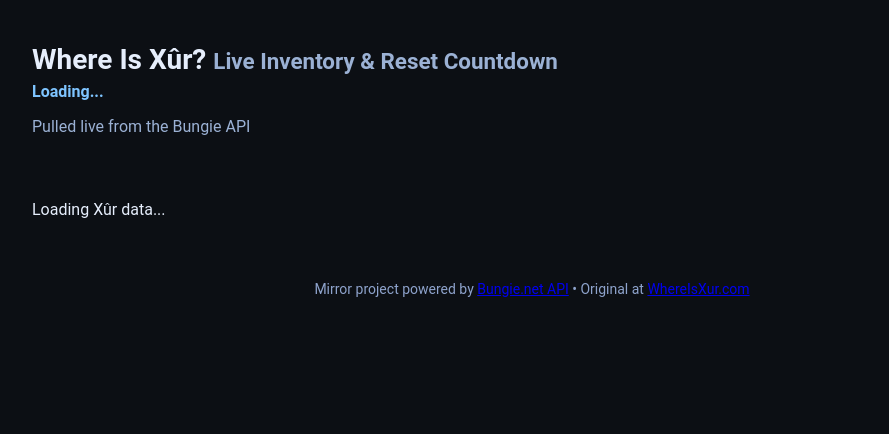
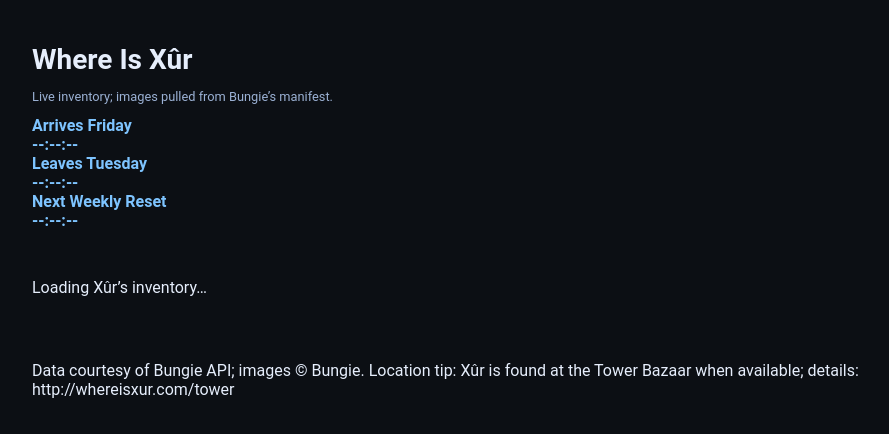
Before and after one commit to Benntt/whereisxur, a plain HTML site: page index.html in a window 1280 px wide. Shown: the whole page, without its empty margins (108-997 px from the left). Drawn offline with Linux system fonts and the light colour scheme; files that its build step writes are made by us from their sources.

Commit message:
Update index.html

```diff
--- a/index.html
+++ b/index.html
@@ -2,29 +2,51 @@
 <html lang="en">
 <head>
   <meta charset="utf-8" />
-  <title>Where Is Xûr? Destiny 2 Live Inventory + Reset Timer</title>
-  <meta name="description" content="Live Destiny 2 Xûr inventory directly from the Bungie API with item images, exotic gear, and countdown to next reset." />
-  <meta name="keywords" content="Where is Xur, Destiny 2, Xur inventory, Xur location, Exotic vendor, Bungie API, Strange Coins, Ash and Iron" />
+  <title>Where Is Xûr — Live Inventory</title>
   <meta name="viewport" content="width=device-width, initial-scale=1" />
-  <link rel="stylesheet" href="styles.css" />
+  <meta name="description" content="Live Xûr inventory with images, arrival and reset countdowns; sourced via the Bungie API." />
+  <meta name="robots" content="index,follow" />
+  <link rel="preconnect" href="https://www.bungie.net" />
+  <link rel="stylesheet" href="assets/styles.css" />
+  <link rel="icon" href="assets/favicon.png" />
+  <meta property="og:title" content="Where Is Xûr — Live Inventory" />
+  <meta property="og:description" content="Live Xûr inventory with images, arrival and reset countdowns; sourced via the Bungie API." />
+  <meta property="og:type" content="website" />
 </head>
 <body>
   <header class="wrap">
-    <h1>Where Is Xûr? <span class="sub">Live Inventory & Reset Countdown</span></h1>
-    <div id="countdown" class="timer">Loading...</div>
-    <p class="note">Pulled live from the Bungie API</p>
+    <h1>Where Is Xûr</h1>
+    <p class="sub">Live inventory; images pulled from Bungie’s manifest.</p>
+
+    <section class="timers">
+      <div class="timer">
+        <div class="label">Arrives Friday</div>
+        <div id="arriveCountdown" class="value">--:--:--</div>
+      </div>
+      <div class="timer">
+        <div class="label">Leaves Tuesday</div>
+        <div id="leaveCountdown" class="value">--:--:--</div>
+      </div>
+      <div class="timer">
+        <div class="label">Next Weekly Reset</div>
+        <div id="resetCountdown" class="value">--:--:--</div>
+      </div>
+    </section>
   </header>
 
   <main class="wrap">
-    <section id="status">Loading Xûr data...</section>
-    <section id="inventory" class="grid"></section>
+    <section id="status" class="status">Loading Xûr’s inventory…</section>
+
+    <section id="inventory" class="grid" aria-live="polite" aria-busy="true"></section>
   </main>
 
-  <footer class="wrap foot">
-    <p>Mirror project powered by <a href="https://bungie.net">Bungie.net API</a> • Original at <a href="https://whereisxur.com">WhereIsXur.com</a></p>
+  <footer class="wrap">
+    <p>
+      Data courtesy of Bungie API; images © Bungie.
+      Location tip: Xûr is found at the Tower Bazaar when available; details: http://whereisxur.com/tower
+    </p>
   </footer>
 
-  <script src="config.js"></script>
-  <script src="script.js" type="module"></script>
+  <script type="module" src="assets/app.js"></script>
 </body>
 </html>
```
